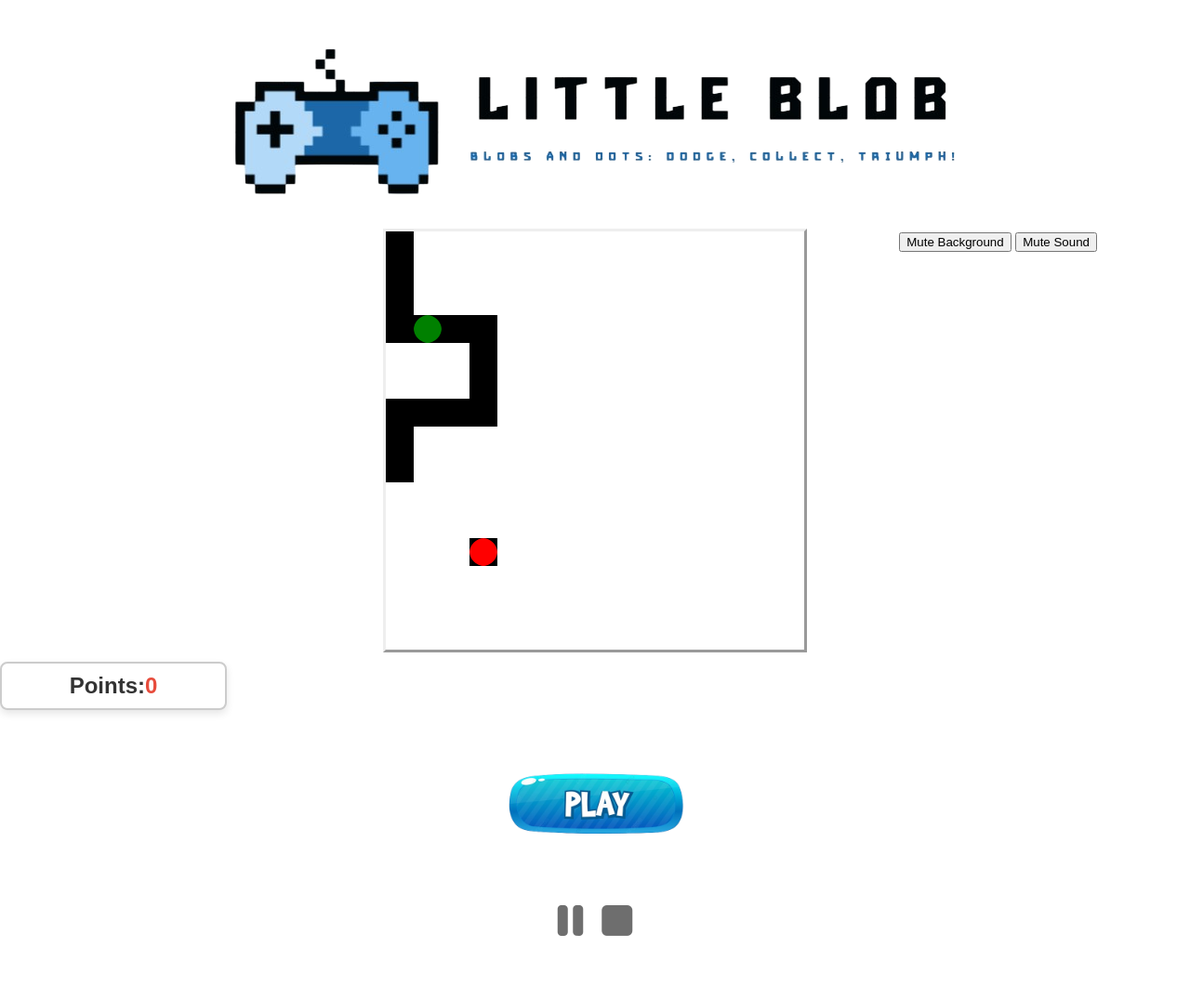
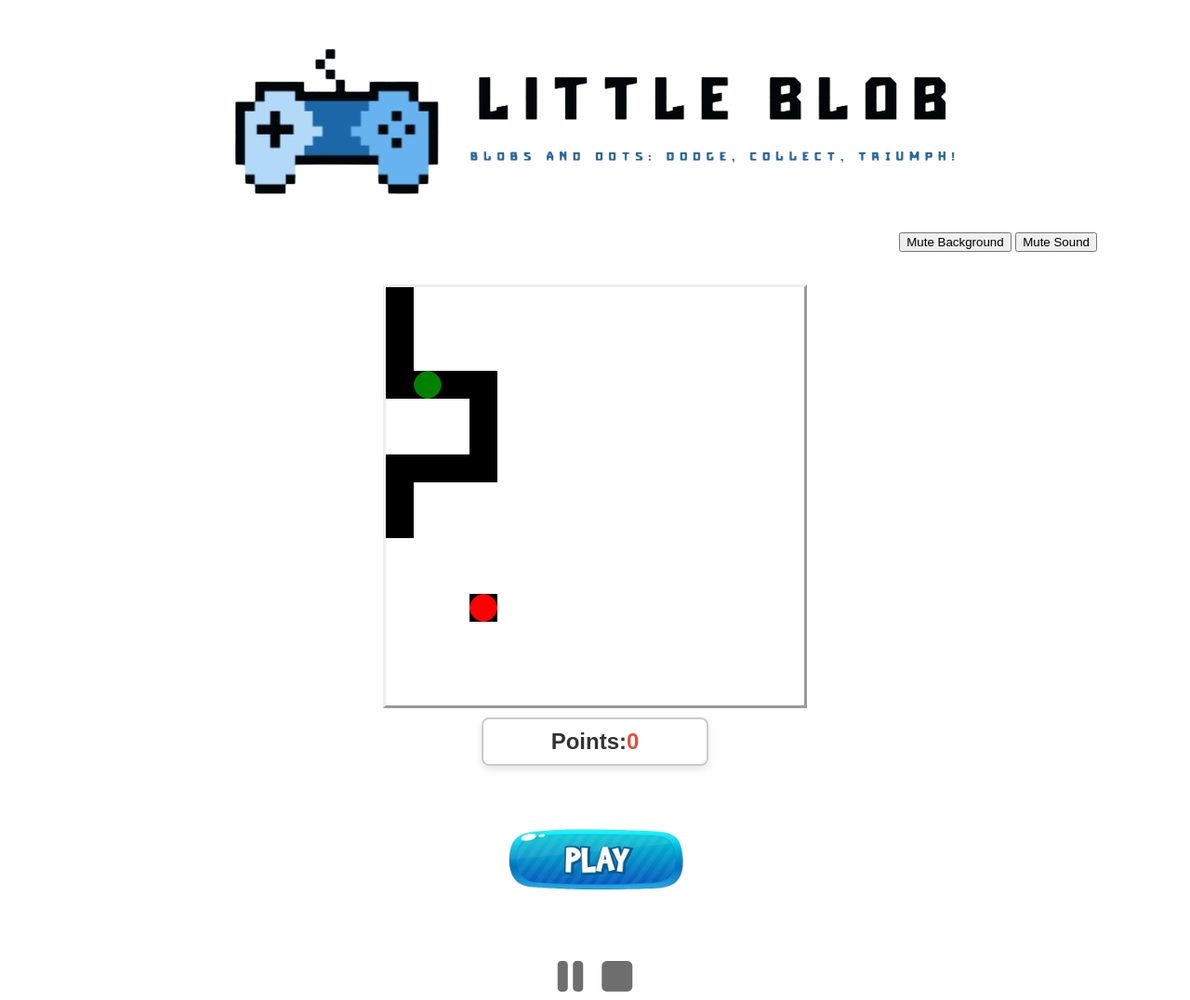
Before and after one commit to najamoe/Keen, a plain HTML site: page index.html in a window 1280 px wide. Shown: the whole page at 93% size. Before the commit the page ends 1033 px from the top, so only its background shows below. Drawn offline with Linux system fonts and the light colour scheme.

Commit message:
changed styling

```diff
--- a/index.html
+++ b/index.html
@@ -32,8 +32,8 @@
 
 <section id="controls">
   <i id ="pauseIcon" class="fa-solid fa-pause" style="color: #6e6e6e;" onclick="pauseGame()"></i>
+  <i id ="playIcon" class="fa-solid fa-play" style="color: #707070; display: none;"></i>
   <i id ="stopIcon" class="fa-solid fa-stop" style="color: #6e6e6e;" onclick="stopGame()"></i>
-  <i id ="playIcon" class="fa-solid fa-play" style="color: #707070; display: none;"></i>
 </section>
 
   <script type="module" src="./scripts/game.js"></script>
--- a/scripts/game.js
+++ b/scripts/game.js
@@ -39,7 +39,7 @@ startButton.addEventListener('click', async () => {
 let isPaused = false;
 let points = 0;
 
-const pauseGame = document.getElementById('pauseIcon'); // Get pause icon element
+const pauseGame = document.getElementById('pauseIcon');
 pauseGame.addEventListener('click', async () => {
   isPaused = !isPaused;
   togglePlayPauseIcon(); // Toggle play/pause icon
--- a/style.css
+++ b/style.css
@@ -4,6 +4,9 @@ body {
   font-family: Arial, sans-serif;
   margin-top: 20px; /* Customizable top margin */
   margin-bottom: 20px; /* Customizable bottom margin */
+  display: flex;
+  flex-direction: column;
+  align-items: center;
 }
 
 header {
@@ -13,7 +16,7 @@ header {
 #logo {
   max-width: 100%;
   height: auto;
-  margin-bottom: 20px;
+  margin-bottom: 80px;
 }
 
 #muteButtons {
@@ -31,7 +34,6 @@ canvas {
 #start {
   display: flex;
   justify-content: center;
-
 }
 
 #startButton {
@@ -48,7 +50,6 @@ canvas {
 #controls {
   display: flex;
   justify-content: center;
-
 }
 
 #controls i {
@@ -59,6 +60,7 @@ canvas {
 #points {
   display: flex;
   justify-content: center;
+  align-items: center;
   width: 200px;
   font-size: 24px;
   font-weight: bold;
@@ -69,6 +71,7 @@ canvas {
   box-shadow: 0 4px 8px rgba(0, 0, 0, 0.1);
   color: #333333;
   margin-top: 10px;
+  text-align: center;
 }
 
 #pointsValue {
```
